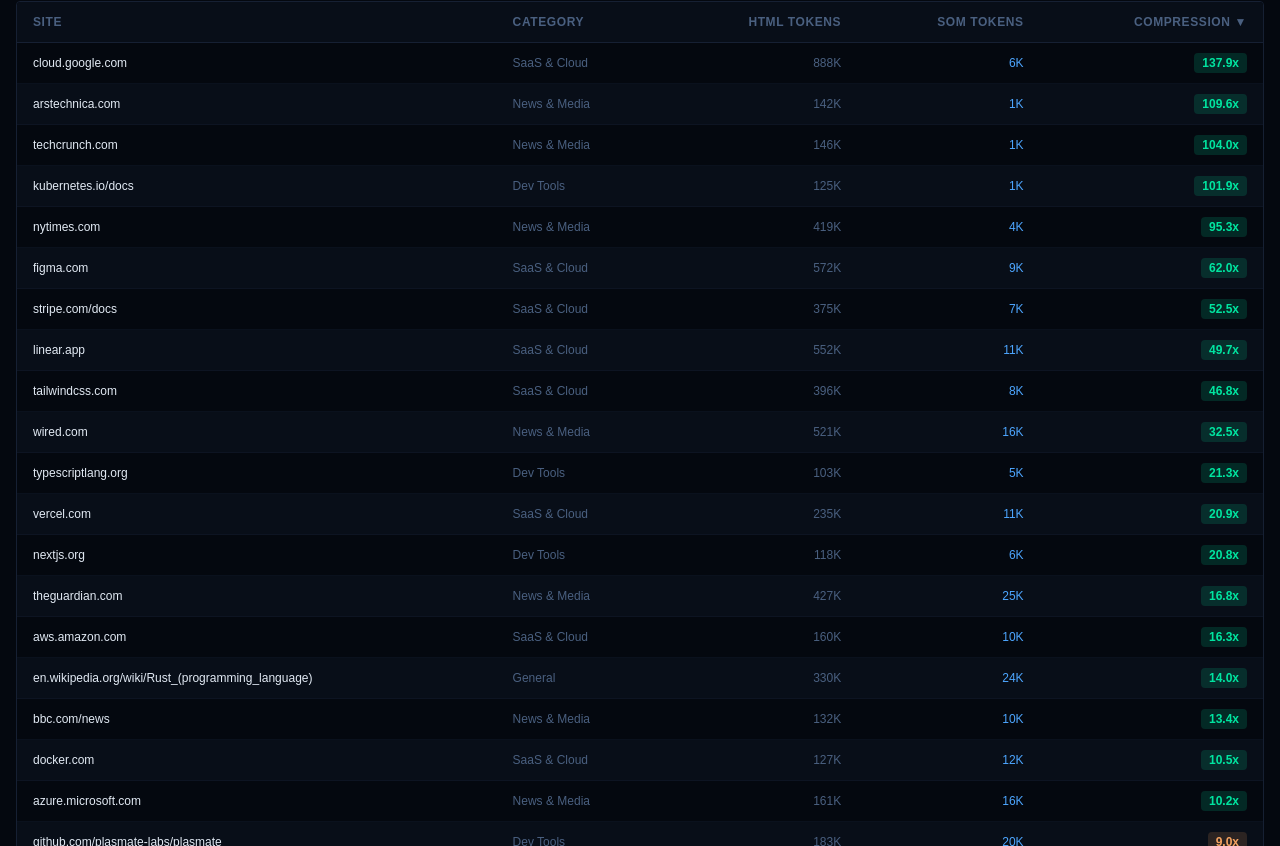
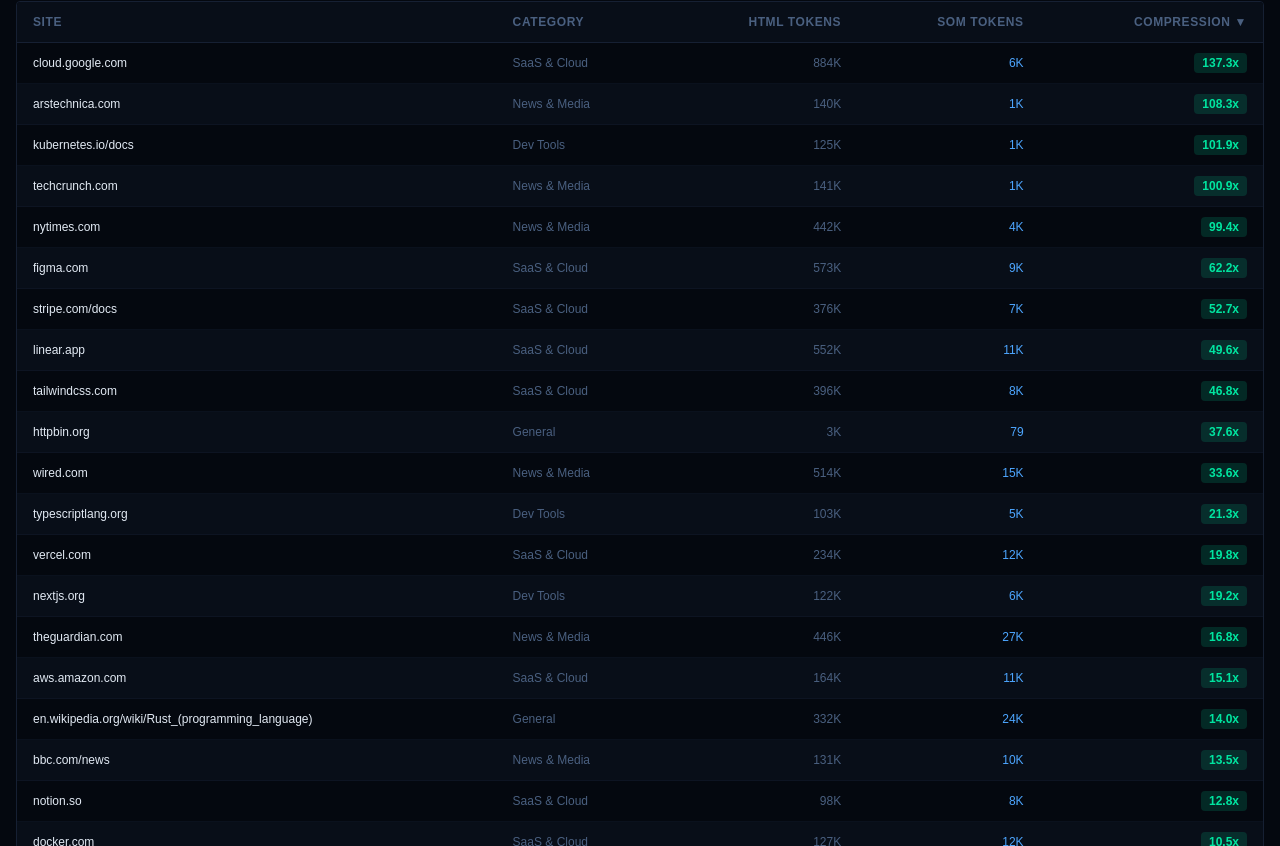
Before and after one commit to dbhurley/webtaskbench, a Next.js app: page / in a window 1280 px wide. Shown: the part 1614-2460 px from the top of the page. Built offline with nearby package versions, Linux system fonts and the light colour scheme; a web font is replaced by a local one.

Commit message:
data: weekly benchmark update (Plasmate v0.5.1)

```diff
--- a/src/data/benchmark.ts
+++ b/src/data/benchmark.ts
@@ -13,15 +13,15 @@
 
 export const benchmarkMeta: BenchmarkMeta = {
   plasmate_version: "0.5.1",
-  run_date: "2026-08-17T06:22:28.974Z",
-  sites_attempted: 37,
-  sites_succeeded: 37,
-  avg_compression: 26.6,
-  median_compression: 10.2,
-  peak_compression: 137.9,
+  run_date: "2026-08-24T06:24:18.870Z",
+  sites_attempted: 39,
+  sites_succeeded: 39,
+  avg_compression: 26.4,
+  median_compression: 10.5,
+  peak_compression: 137.3,
   peak_site: "cloud.google.com",
   previous_version: "0.5.1",
-  previous_avg_compression: 26.4,
+  previous_avg_compression: 26.6,
 };
 
 export interface BenchmarkEntry {
@@ -33,43 +33,45 @@
 }
 
 export const benchmarkData: BenchmarkEntry[] = [
-  { url: "https://cloud.google.com", html_tokens: 888202, som_tokens: 6441, ratio: 137.9, category: "SaaS & Cloud" },
-  { url: "https://arstechnica.com", html_tokens: 141808, som_tokens: 1294, ratio: 109.6, category: "News & Media" },
-  { url: "https://techcrunch.com", html_tokens: 145758, som_tokens: 1401, ratio: 104, category: "News & Media" },
+  { url: "https://cloud.google.com", html_tokens: 884127, som_tokens: 6441, ratio: 137.3, category: "SaaS & Cloud" },
+  { url: "https://arstechnica.com", html_tokens: 140108, som_tokens: 1294, ratio: 108.3, category: "News & Media" },
   { url: "https://kubernetes.io/docs", html_tokens: 125041, som_tokens: 1227, ratio: 101.9, category: "Dev Tools" },
-  { url: "https://www.nytimes.com", html_tokens: 419472, som_tokens: 4402, ratio: 95.3, category: "News & Media" },
-  { url: "https://www.figma.com", html_tokens: 571910, som_tokens: 9221, ratio: 62, category: "SaaS & Cloud" },
-  { url: "https://stripe.com/docs", html_tokens: 374567, som_tokens: 7131, ratio: 52.5, category: "SaaS & Cloud" },
-  { url: "https://www.linear.app", html_tokens: 552176, som_tokens: 11101, ratio: 49.7, category: "SaaS & Cloud" },
-  { url: "https://tailwindcss.com", html_tokens: 396023, som_tokens: 8458, ratio: 46.8, category: "SaaS & Cloud" },
-  { url: "https://www.wired.com", html_tokens: 520746, som_tokens: 16026, ratio: 32.5, category: "News & Media" },
-  { url: "https://www.typescriptlang.org", html_tokens: 102699, som_tokens: 4821, ratio: 21.3, category: "Dev Tools" },
-  { url: "https://vercel.com", html_tokens: 235172, som_tokens: 11265, ratio: 20.9, category: "SaaS & Cloud" },
-  { url: "https://nextjs.org", html_tokens: 118213, som_tokens: 5686, ratio: 20.8, category: "Dev Tools" },
-  { url: "https://www.theguardian.com", html_tokens: 427261, som_tokens: 25474, ratio: 16.8, category: "News & Media" },
-  { url: "https://aws.amazon.com", html_tokens: 160391, som_tokens: 9821, ratio: 16.3, category: "SaaS & Cloud" },
-  { url: "https://en.wikipedia.org/wiki/Rust_(programming_language)", html_tokens: 329823, som_tokens: 23641, ratio: 14, category: "General" },
-  { url: "https://www.bbc.com/news", html_tokens: 131599, som_tokens: 9792, ratio: 13.4, category: "News & Media" },
-  { url: "https://www.docker.com", html_tokens: 127389, som_tokens: 12089, ratio: 10.5, category: "SaaS & Cloud" },
-  { url: "https://azure.microsoft.com", html_tokens: 160841, som_tokens: 15712, ratio: 10.2, category: "News & Media" },
-  { url: "https://github.com/plasmate-labs/plasmate", html_tokens: 182765, som_tokens: 20329, ratio: 9, category: "Dev Tools" },
-  { url: "https://www.ycombinator.com", html_tokens: 99508, som_tokens: 11460, ratio: 8.7, category: "General" },
-  { url: "https://angular.dev", html_tokens: 33144, som_tokens: 4405, ratio: 7.5, category: "Dev Tools" },
+  { url: "https://techcrunch.com", html_tokens: 141320, som_tokens: 1401, ratio: 100.9, category: "News & Media" },
+  { url: "https://www.nytimes.com", html_tokens: 441644, som_tokens: 4444, ratio: 99.4, category: "News & Media" },
+  { url: "https://www.figma.com", html_tokens: 573233, som_tokens: 9221, ratio: 62.2, category: "SaaS & Cloud" },
+  { url: "https://stripe.com/docs", html_tokens: 375819, som_tokens: 7131, ratio: 52.7, category: "SaaS & Cloud" },
+  { url: "https://www.linear.app", html_tokens: 551655, som_tokens: 11115, ratio: 49.6, category: "SaaS & Cloud" },
+  { url: "https://tailwindcss.com", html_tokens: 396010, som_tokens: 8457, ratio: 46.8, category: "SaaS & Cloud" },
+  { url: "https://httpbin.org", html_tokens: 2968, som_tokens: 79, ratio: 37.6, category: "General" },
+  { url: "https://www.wired.com", html_tokens: 514093, som_tokens: 15293, ratio: 33.6, category: "News & Media" },
+  { url: "https://www.typescriptlang.org", html_tokens: 102703, som_tokens: 4821, ratio: 21.3, category: "Dev Tools" },
+  { url: "https://vercel.com", html_tokens: 233541, som_tokens: 11817, ratio: 19.8, category: "SaaS & Cloud" },
+  { url: "https://nextjs.org", html_tokens: 121771, som_tokens: 6333, ratio: 19.2, category: "Dev Tools" },
+  { url: "https://www.theguardian.com", html_tokens: 445628, som_tokens: 26521, ratio: 16.8, category: "News & Media" },
+  { url: "https://aws.amazon.com", html_tokens: 164204, som_tokens: 10844, ratio: 15.1, category: "SaaS & Cloud" },
+  { url: "https://en.wikipedia.org/wiki/Rust_(programming_language)", html_tokens: 332152, som_tokens: 23750, ratio: 14, category: "General" },
+  { url: "https://www.bbc.com/news", html_tokens: 130608, som_tokens: 9694, ratio: 13.5, category: "News & Media" },
+  { url: "https://www.notion.so", html_tokens: 98246, som_tokens: 7675, ratio: 12.8, category: "SaaS & Cloud" },
+  { url: "https://www.docker.com", html_tokens: 127469, som_tokens: 12089, ratio: 10.5, category: "SaaS & Cloud" },
+  { url: "https://azure.microsoft.com", html_tokens: 160834, som_tokens: 15707, ratio: 10.2, category: "News & Media" },
+  { url: "https://github.com/plasmate-labs/plasmate", html_tokens: 183492, som_tokens: 20427, ratio: 9, category: "Dev Tools" },
+  { url: "https://www.ycombinator.com", html_tokens: 99703, som_tokens: 11460, ratio: 8.7, category: "General" },
+  { url: "https://angular.dev", html_tokens: 33154, som_tokens: 4407, ratio: 7.5, category: "Dev Tools" },
   { url: "https://vuejs.org", html_tokens: 34569, som_tokens: 8769, ratio: 3.9, category: "Dev Tools" },
   { url: "https://getbootstrap.com", html_tokens: 29337, som_tokens: 9697, ratio: 3, category: "Dev Tools" },
-  { url: "https://developer.mozilla.org/en-US/docs/Web/JavaScript", html_tokens: 53563, som_tokens: 22112, ratio: 2.4, category: "Dev Tools" },
-  { url: "https://svelte.dev", html_tokens: 37945, som_tokens: 17679, ratio: 2.1, category: "Dev Tools" },
-  { url: "https://lobste.rs", html_tokens: 18876, som_tokens: 9211, ratio: 2, category: "General" },
-  { url: "https://www.mysql.com", html_tokens: 10958, som_tokens: 7755, ratio: 1.4, category: "General" },
-  { url: "https://docs.rs", html_tokens: 5012, som_tokens: 3861, ratio: 1.3, category: "Dev Tools" },
-  { url: "https://www.rust-lang.org", html_tokens: 5112, som_tokens: 5034, ratio: 1, category: "Dev Tools" },
-  { url: "https://pypi.org", html_tokens: 6008, som_tokens: 6502, ratio: 0.9, category: "Dev Tools" },
-  { url: "https://news.ycombinator.com", html_tokens: 11917, som_tokens: 14570, ratio: 0.8, category: "General" },
+  { url: "https://developer.mozilla.org/en-US/docs/Web/JavaScript", html_tokens: 53566, som_tokens: 22112, ratio: 2.4, category: "Dev Tools" },
+  { url: "https://svelte.dev", html_tokens: 38035, som_tokens: 17678, ratio: 2.2, category: "Dev Tools" },
+  { url: "https://lobste.rs", html_tokens: 18822, som_tokens: 9223, ratio: 2, category: "General" },
+  { url: "https://www.mysql.com", html_tokens: 11037, som_tokens: 7776, ratio: 1.4, category: "General" },
+  { url: "https://docs.rs", html_tokens: 4969, som_tokens: 3817, ratio: 1.3, category: "Dev Tools" },
+  { url: "https://www.rust-lang.org", html_tokens: 5112, som_tokens: 5035, ratio: 1, category: "Dev Tools" },
+  { url: "https://pypi.org", html_tokens: 6098, som_tokens: 6575, ratio: 0.9, category: "Dev Tools" },
+  { url: "https://news.ycombinator.com", html_tokens: 11901, som_tokens: 14636, ratio: 0.8, category: "General" },
   { url: "https://jsonplaceholder.typicode.com", html_tokens: 2476, som_tokens: 3282, ratio: 0.8, category: "General" },
-  { url: "https://www.postgresql.org", html_tokens: 6429, som_tokens: 9239, ratio: 0.7, category: "Dev Tools" },
-  { url: "https://www.python.org", html_tokens: 8899, som_tokens: 14535, ratio: 0.6, category: "General" },
+  { url: "https://www.postgresql.org", html_tokens: 6445, som_tokens: 9275, ratio: 0.7, category: "Dev Tools" },
+  { url: "https://www.python.org", html_tokens: 9117, som_tokens: 14469, ratio: 0.6, category: "General" },
   { url: "https://example.com", html_tokens: 162, som_tokens: 357, ratio: 0.5, category: "General" },
-  { url: "https://crates.io", html_tokens: 70, som_tokens: 300, ratio: 0.2, category: "General" },
+  { url: "https://crates.io", html_tokens: 73, som_tokens: 300, ratio: 0.2, category: "General" },
 ];
 
 export const failedSites = [
```
